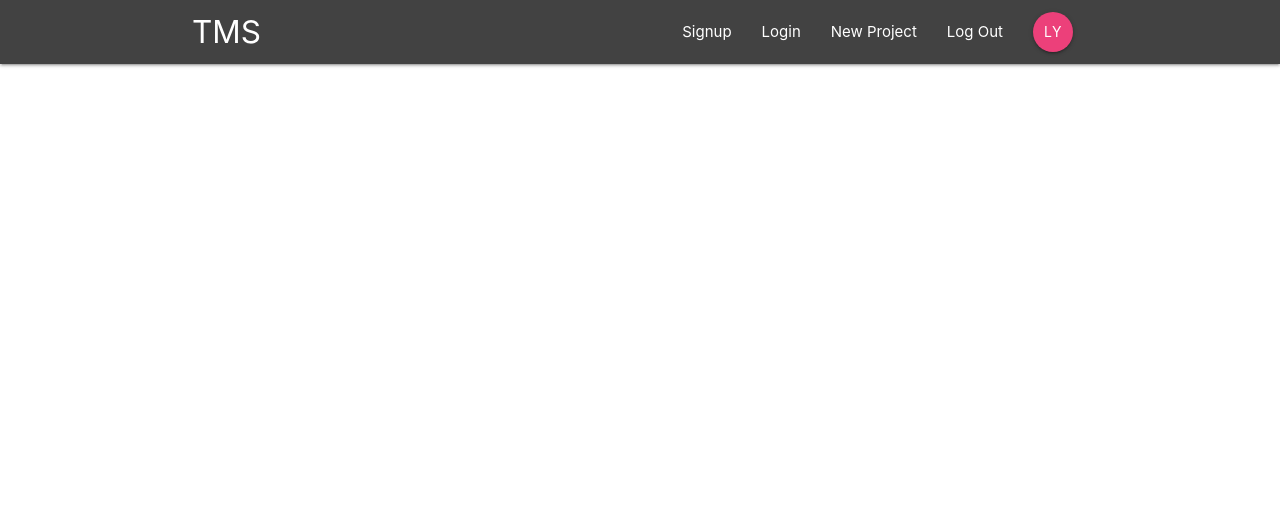
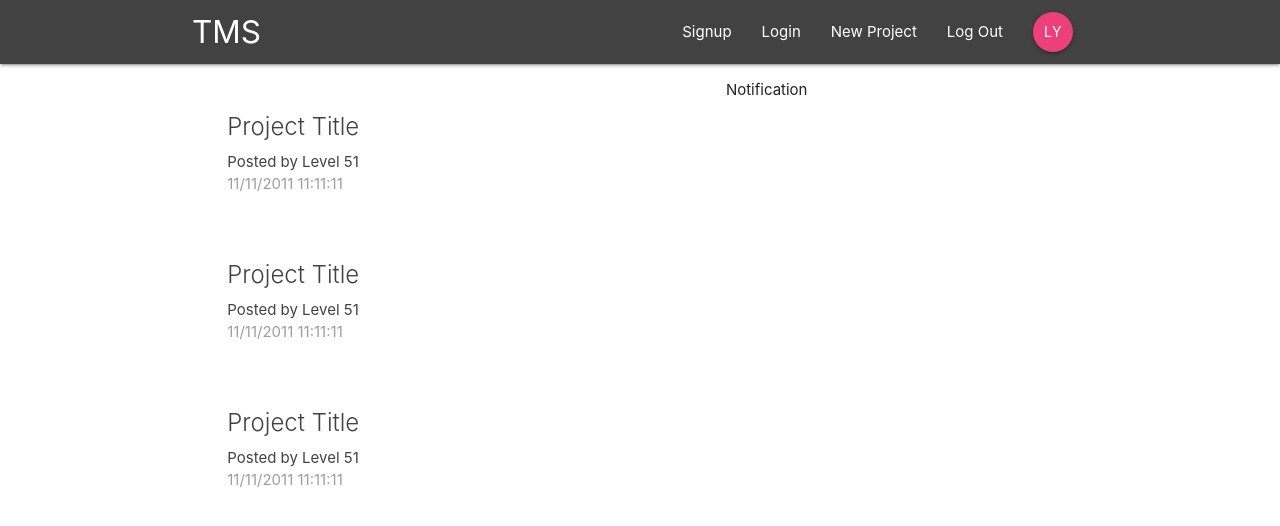
Before and after one commit to zzcheah/CAT300-TMS, a React (Create React App) app: page / in a window 1280 px wide. Shown: the top 526 px of the page. Built offline with nearby package versions, Linux system fonts and the light colour scheme.

Commit message:
part 7 done

```diff
--- a/src/App.js
+++ b/src/App.js
@@ -1,7 +1,8 @@
 import React from 'react';
-import {BrowserRouter} from 'react-router-dom'
+import {BrowserRouter, Switch, Route} from 'react-router-dom'
 import Navbar from './components/layout/Navbar';
-
+import Dashboard from './components/dashboard/Dashboard'
+import ProjectDetails from './components/projects/ProjectDetails'
 
 
 function App() {
@@ -9,6 +10,10 @@
     <BrowserRouter>
       <div className="App">
         <Navbar/>
+        <Switch>
+          <Route exact path='/' component={Dashboard} />
+          <Route path='/project/:id' component ={ProjectDetails} />
+        </Switch>
       </div>
     </BrowserRouter>
   );
--- a/src/components/dashboard/Dashboard.js
+++ b/src/components/dashboard/Dashboard.js
@@ -0,0 +1,22 @@
+import React, { Component } from 'react'
+import Notifications from './Notifications'
+import ProjectList from '../projects/ProjectList'
+
+class Dashboard extends Component {
+    render(){
+        return(
+            <div className="dashboard container">
+                <div className="row">
+                    <div className="col s12 m6">
+                        <ProjectList/>
+                    </div>
+                    <div className="col s12 m5 offset-m1">
+                        <Notifications/>
+                    </div>
+                </div>
+            </div>
+        )
+    }
+}
+
+export default Dashboard
--- a/src/components/dashboard/Notifications.js
+++ b/src/components/dashboard/Notifications.js
@@ -0,0 +1,11 @@
+import React from 'react'
+
+const Notifications = () => {
+    return(
+        <div>
+            <p>Notification</p>
+        </div>
+    )
+}
+
+export default Notifications
--- a/src/components/projects/ProjectDetails.js
+++ b/src/components/projects/ProjectDetails.js
@@ -0,0 +1,22 @@
+import React from 'react'
+
+const ProjectDetails = (props) => {
+    console.log(props)
+    const id = props.match.params.id;
+    return (
+        <div className="container section project-details">
+            <div className="card z-depth-0">
+                <div className="card-content">
+                    <span className="card-title">Project Title - {id}</span>
+                    <p>wen foo noob shit throw ur noob laptop</p>
+                </div>
+                <div className="card-action grey lighten-4 grey-text">
+                    <div>posted by wen foo</div>
+                    <div>2nd september,2am</div>
+                </div>
+            </div>
+        </div>
+    )
+}
+
+export default ProjectDetails
--- a/src/components/projects/ProjectList.js
+++ b/src/components/projects/ProjectList.js
@@ -0,0 +1,15 @@
+import React from 'react'
+import ProjectSummary from './ProjectSummary'
+
+const ProjectList = () => {
+    return(
+        <div className="project-list section">
+            <ProjectSummary/>
+            <ProjectSummary/>
+            <ProjectSummary/>
+        </div>
+
+    )
+}
+
+export default ProjectList
--- a/src/components/projects/ProjectSummary.js
+++ b/src/components/projects/ProjectSummary.js
@@ -0,0 +1,15 @@
+import React from 'react'
+
+const ProjectSummary = () => {
+    return (
+        <div className="card z-depth-0 project-summary">
+            <div className="card-content grey-text text-darken-3">
+                <span className="card-title">Project Title</span>
+                <p>Posted by Level 51</p>
+                <p className="grey-text">11/11/2011 11:11:11</p>
+            </div>
+    </div>
+    )
+}
+
+export default ProjectSummary
```
